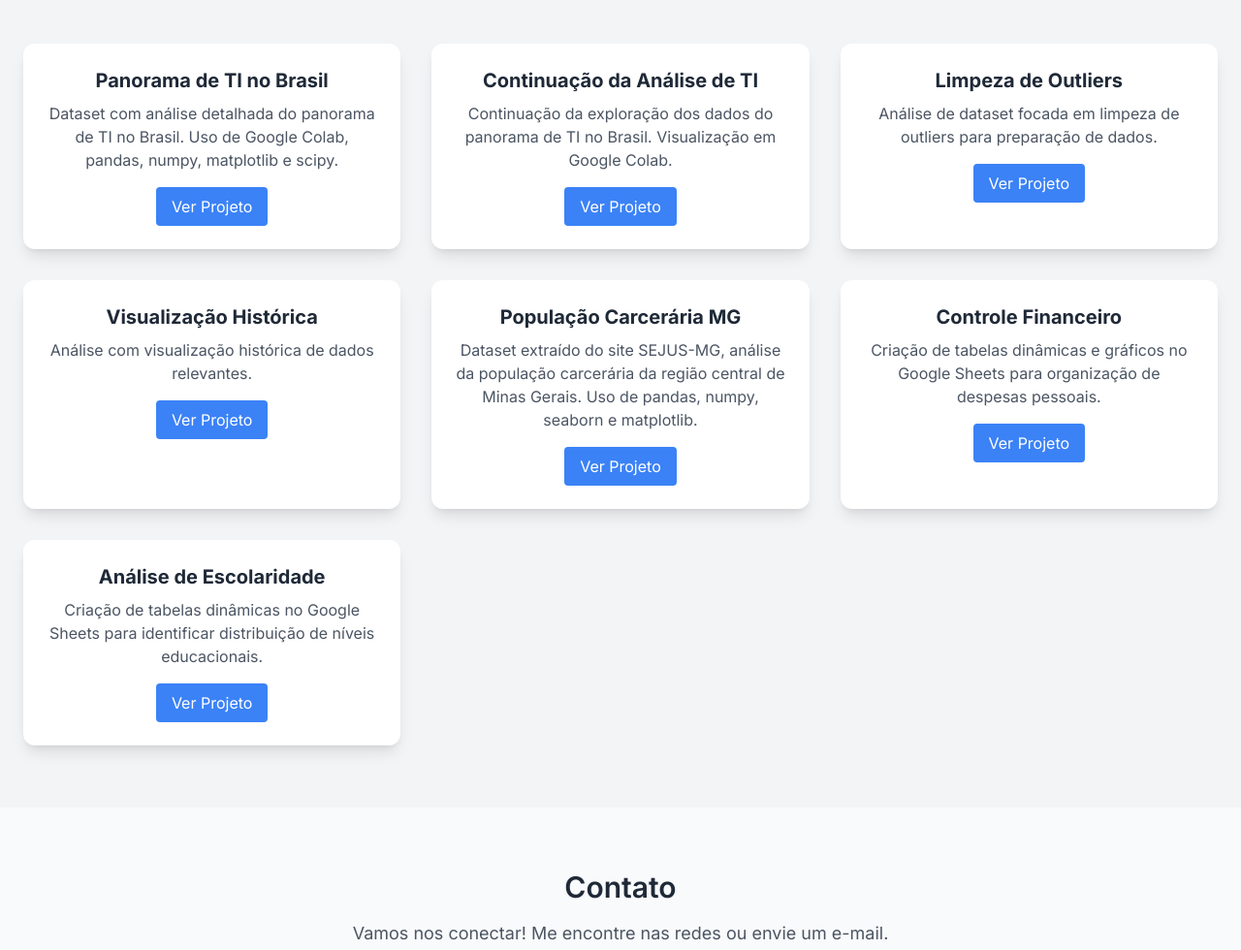
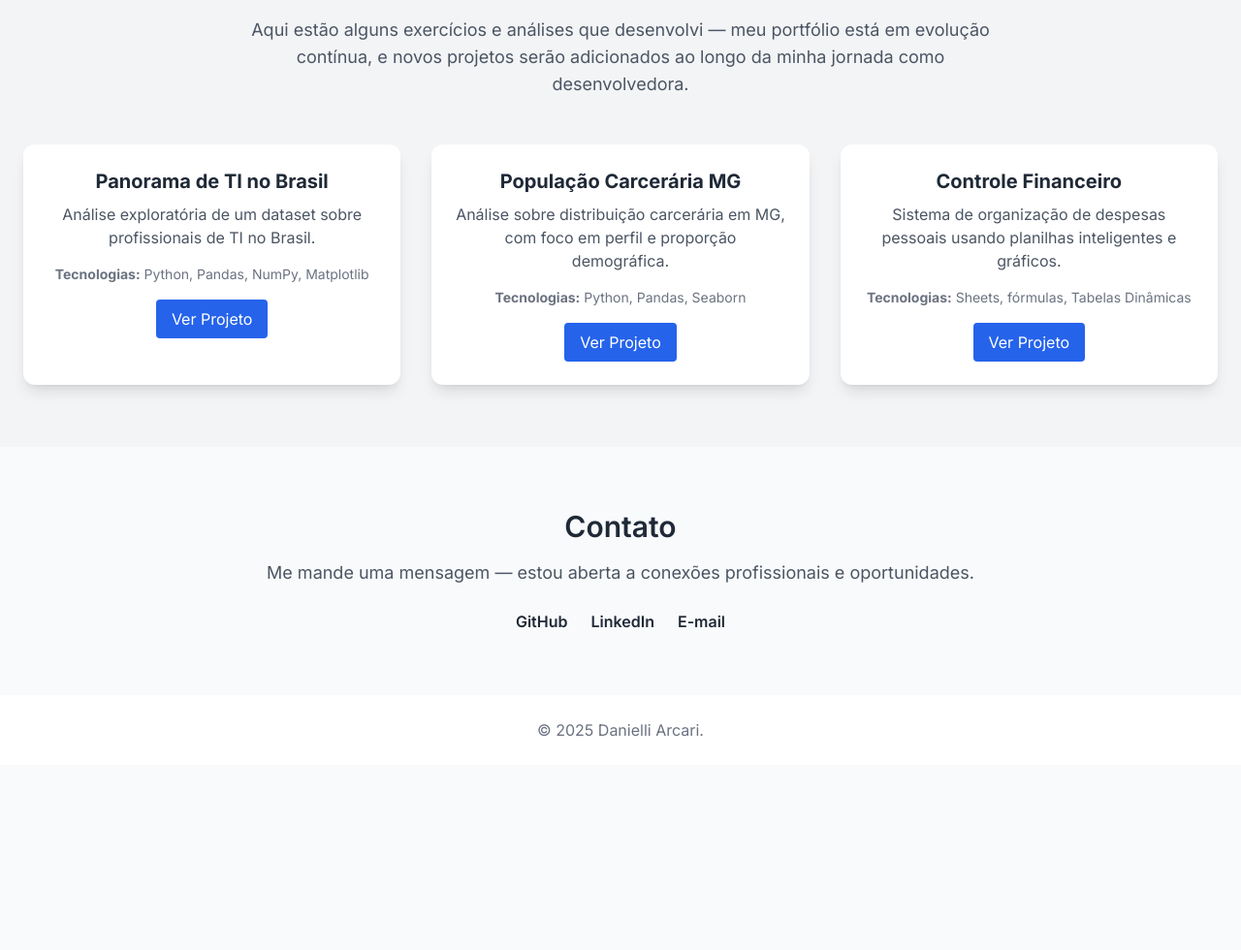
Before and after one commit to danielli-arcari/danielli-arcari.github.io, a plain HTML site: page index.html in a window 1280 px wide. Shown: the part 969-1949 px from the top of the page at 97% size. After the commit the page ends 1758 px from the top, so only its background shows below. Drawn offline with nearby package versions, Linux system fonts and the light colour scheme.

Commit message:
Revise personal introduction and project descriptions

```diff
--- a/index.html
+++ b/index.html
@@ -34,9 +34,11 @@
 
   <!-- Hero -->
   <section class="pt-24 bg-gradient-to-r from-blue-100 to-white py-20 text-center fade-in">
-    <h2 class="text-4xl md:text-5xl font-bold mb-4">Olá, sou Danielli</h2>
-    <p class="text-gray-700 max-w-2xl mx-auto mb-6 text-lg">com formação em Direito, advogada desde 2008 e em transição para Ciência da Computação; apaixonada por dados e desenvolvimento de software. Aluna Oracle Next One G9 e Ada+ tech, sempre buscando aprimoramento e conhecimento na área de Data Science. Aqui você encontra meus projetos e conquistas.</p>
-    <a href="#projetos" class="bg-blue-500 text-white px-6 py-3 rounded-lg font-semibold hover:bg-blue-600 transition">Ver Projetos</a>
+    <h2 class="text-4xl md:text-5xl font-bold mb-4">Olá, eu sou a Danielli 👋</h2>
+    <p class="text-gray-700 max-w-2xl mx-auto mb-6 text-lg">
+      Desenvolvedora e futura cientista de dados. Após 16 anos atuando como advogada, hoje aplico pensamento analítico, visão sistêmica e rigor lógico na área de tecnologia. Estudo Ciência da Computação e construo projetos em Python, SQL e análise de dados.
+    </p>
+    <a href="#projetos" class="bg-blue-600 text-white px-6 py-3 rounded-lg font-semibold hover:bg-blue-700 transition">Ver Projetos</a>
   </section>
 
   <!-- Sobre Mim -->
@@ -44,9 +46,9 @@
     <h2 class="text-3xl font-semibold mb-6 text-center">Sobre Mim</h2>
     <div class="md:flex md:items-center md:gap-10">
       <img src="https://via.placeholder.com/250" alt="Danielli Arcari" class="rounded-lg mx-auto mb-6 md:mb-0 md:mx-0 shadow-lg">
-      <p class="text-gray-600 text-lg md:flex-1">
-        com formação em Direito, advogada desde 2008 e em transição para Ciência da Computação; apaixonada por dados e desenvolvimento de software. Aluna Oracle Next One G9 e Ada+ tech, sempre buscando aprimoramento e conhecimento na área de Data Science.
-        Aqui você encontra meus projetos e conquistas.
+      <p class="text-gray-600 text-lg md:flex-1 leading-relaxed">
+        Sou graduada em Direito e atuei por mais de uma década resolvendo problemas complexos, analisando dados, construindo argumentação lógica e gerenciando situações sob pressão — habilidades que agora aplico diretamente no desenvolvimento de software e análise de dados.
+        Atualmente estudo Ciência da Computação e participo de iniciativas como ONE Oracle Next Education e Ada Tech. Tenho interesse especial por back-end, engenharia de dados e Python para automação e análise exploratória.
       </p>
     </div>
   </section>
@@ -55,69 +57,42 @@
   <section id="projetos" class="bg-gray-100 py-16 px-6 fade-in">
     <div class="container mx-auto text-center">
       <h2 class="text-3xl font-semibold mb-12">Projetos</h2>
+      <p class="max-w-3xl mx-auto text-gray-600 mb-12 text-lg">
+        Aqui estão alguns exercícios e análises que desenvolvi — meu portfólio está em evolução contínua, e novos projetos serão adicionados ao longo da minha jornada como desenvolvedora.
+      </p>
+
       <div class="grid md:grid-cols-2 lg:grid-cols-3 gap-8">
+
+        <!-- Você já viu esses cards – mantive e melhorei :) -->
 
         <!-- Projeto 1 -->
         <div class="bg-white rounded-xl shadow-lg p-6 hover:scale-105 transition transform">
           <h3 class="text-xl font-bold mb-2">Panorama de TI no Brasil</h3>
           <p class="text-gray-600 mb-4">
-            Dataset com análise detalhada do panorama de TI no Brasil. Uso de Google Colab, pandas, numpy, matplotlib e scipy.
+            Análise exploratória de um dataset sobre profissionais de TI no Brasil.
           </p>
-          <a href="https://colab.research.google.com/drive/1gZSaMn-iavo5-DVsdTvuJBc39LAubcGA?usp=sharing" target="_blank" class="inline-block bg-blue-500 text-white px-4 py-2 rounded hover:bg-blue-600 transition">Ver Projeto</a>
+          <p class="text-sm text-gray-500 mb-4"><b>Tecnologias:</b> Python, Pandas, NumPy, Matplotlib</p>
+          <a href="https://colab.research.google.com/drive/1gZSaMn-iavo5-DVsdTvuJBc39LAubcGA?usp=sharing" target="_blank" class="inline-block bg-blue-600 text-white px-4 py-2 rounded hover:bg-blue-700 transition">Ver Projeto</a>
         </div>
 
         <!-- Projeto 2 -->
         <div class="bg-white rounded-xl shadow-lg p-6 hover:scale-105 transition transform">
-          <h3 class="text-xl font-bold mb-2">Continuação da Análise de TI</h3>
+          <h3 class="text-xl font-bold mb-2">População Carcerária MG</h3>
           <p class="text-gray-600 mb-4">
-            Continuação da exploração dos dados do panorama de TI no Brasil. Visualização em Google Colab.
+            Análise sobre distribuição carcerária em MG, com foco em perfil e proporção demográfica.
           </p>
-          <a href="https://colab.research.google.com/drive/1BB9nEmwQzBuefpB_8-Q22ySi48DiawLO?usp=sharing" target="_blank" class="inline-block bg-blue-500 text-white px-4 py-2 rounded hover:bg-blue-600 transition">Ver Projeto</a>
+          <p class="text-sm text-gray-500 mb-4"><b>Tecnologias:</b> Python, Pandas, Seaborn</p>
+          <a href="https://colab.research.google.com/drive/1ESr8ZIiVcNlW785A_7c3kQjfPLPLXbCu?usp=sharing" target="_blank" class="inline-block bg-blue-600 text-white px-4 py-2 rounded hover:bg-blue-700 transition">Ver Projeto</a>
         </div>
 
         <!-- Projeto 3 -->
         <div class="bg-white rounded-xl shadow-lg p-6 hover:scale-105 transition transform">
-          <h3 class="text-xl font-bold mb-2">Limpeza de Outliers</h3>
-          <p class="text-gray-600 mb-4">
-            Análise de dataset focada em limpeza de outliers para preparação de dados.
-          </p>
-          <a href="https://drive.google.com/file/d/1CJaaRZFoHGvNA37lhzrruhkahQ8ya0hb/view?usp=sharing" target="_blank" class="inline-block bg-blue-500 text-white px-4 py-2 rounded hover:bg-blue-600 transition">Ver Projeto</a>
-        </div>
-
-        <!-- Projeto 4 -->
-        <div class="bg-white rounded-xl shadow-lg p-6 hover:scale-105 transition transform">
-          <h3 class="text-xl font-bold mb-2">Visualização Histórica</h3>
-          <p class="text-gray-600 mb-4">
-            Análise com visualização histórica de dados relevantes.
-          </p>
-          <a href="https://drive.google.com/file/d/1nIRo62_XHsJ9VmX-cgN0kEam-m3XeADz/view?usp=sharing" target="_blank" class="inline-block bg-blue-500 text-white px-4 py-2 rounded hover:bg-blue-600 transition">Ver Projeto</a>
-        </div>
-
-        <!-- Projeto 5 -->
-        <div class="bg-white rounded-xl shadow-lg p-6 hover:scale-105 transition transform">
-          <h3 class="text-xl font-bold mb-2">População Carcerária MG</h3>
-          <p class="text-gray-600 mb-4">
-            Dataset extraído do site SEJUS-MG, análise da população carcerária da região central de Minas Gerais. Uso de pandas, numpy, seaborn e matplotlib.
-          </p>
-          <a href="https://colab.research.google.com/drive/1ESr8ZIiVcNlW785A_7c3kQjfPLPLXbCu?usp=sharing" target="_blank" class="inline-block bg-blue-500 text-white px-4 py-2 rounded hover:bg-blue-600 transition">Ver Projeto</a>
-        </div>
-
-        <!-- Projeto 6 -->
-        <div class="bg-white rounded-xl shadow-lg p-6 hover:scale-105 transition transform">
           <h3 class="text-xl font-bold mb-2">Controle Financeiro</h3>
           <p class="text-gray-600 mb-4">
-            Criação de tabelas dinâmicas e gráficos no Google Sheets para organização de despesas pessoais.
+            Sistema de organização de despesas pessoais usando planilhas inteligentes e gráficos.
           </p>
-          <a href="https://docs.google.com/spreadsheets/d/1al9h85-D-_kltOXRK9K1Jqj9FCE8vClDAMTrPi89oEs/edit?usp=sharing" target="_blank" class="inline-block bg-blue-500 text-white px-4 py-2 rounded hover:bg-blue-600 transition">Ver Projeto</a>
-        </div>
-
-        <!-- Projeto 7 -->
-        <div class="bg-white rounded-xl shadow-lg p-6 hover:scale-105 transition transform">
-          <h3 class="text-xl font-bold mb-2">Análise de Escolaridade</h3>
-          <p class="text-gray-600 mb-4">
-            Criação de tabelas dinâmicas no Google Sheets para identificar distribuição de níveis educacionais.
-          </p>
-          <a href="https://docs.google.com/spreadsheets/d/1bROo9XHrPGp8M1SO2_-lTxTkoWggg67G/edit?usp=sharing&ouid=106429783053417088364&rtpof=true&sd=true" target="_blank" class="inline-block bg-blue-500 text-white px-4 py-2 rounded hover:bg-blue-600 transition">Ver Projeto</a>
+          <p class="text-sm text-gray-500 mb-4"><b>Tecnologias:</b> Sheets, fórmulas, Tabelas Dinâmicas</p>
+          <a href="https://docs.google.com/spreadsheets/d/1al9h85-D-_kltOXRK9K1Jqj9FCE8vClDAMTrPi89oEs/edit?usp=sharing" target="_blank" class="inline-block bg-blue-600 text-white px-4 py-2 rounded hover:bg-blue-700 transition">Ver Projeto</a>
         </div>
 
       </div>
@@ -127,17 +102,17 @@
   <!-- Contato -->
   <section id="contato" class="container mx-auto py-16 px-6 text-center fade-in">
     <h2 class="text-3xl font-semibold mb-4">Contato</h2>
-    <p class="text-gray-600 mb-6 text-lg">Vamos nos conectar! Me encontre nas redes ou envie um e-mail.</p>
+    <p class="text-gray-600 mb-6 text-lg">Me mande uma mensagem — estou aberta a conexões profissionais e oportunidades.</p>
     <div class="flex justify-center gap-6">
       <a href="https://github.com/danielli-arcari" target="_blank" class="text-gray-800 hover:text-blue-500 transition font-semibold">GitHub</a>
       <a href="https://www.linkedin.com/in/danielli-arcari" target="_blank" class="text-gray-800 hover:text-blue-500 transition font-semibold">LinkedIn</a>
-      <a href="mailto:seuemail@example.com" class="text-gray-800 hover:text-blue-500 transition font-semibold">E-mail</a>
+      <a href="mailto:danielliarcari@gmail.com" class="text-gray-800 hover:text-blue-500 transition font-semibold">E-mail</a>
     </div>
   </section>
 
   <!-- Footer -->
   <footer class="bg-white py-6 text-center text-gray-500 fade-in">
-    &copy; 2025 Danielli Arcari. Todos os direitos reservados.
+    &copy; 2025 Danielli Arcari.
   </footer>
 
 </body>
```
